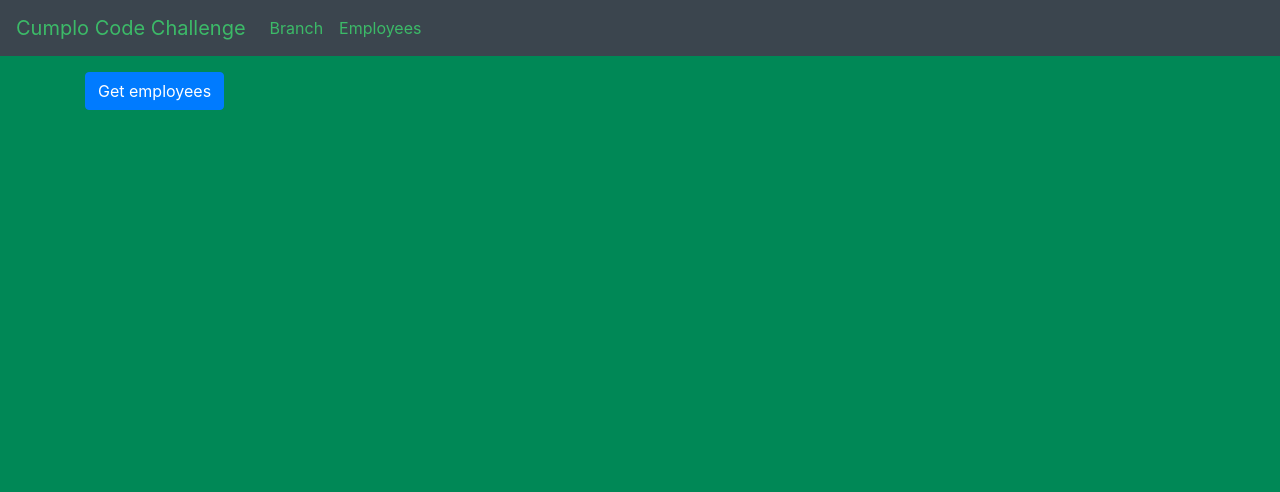
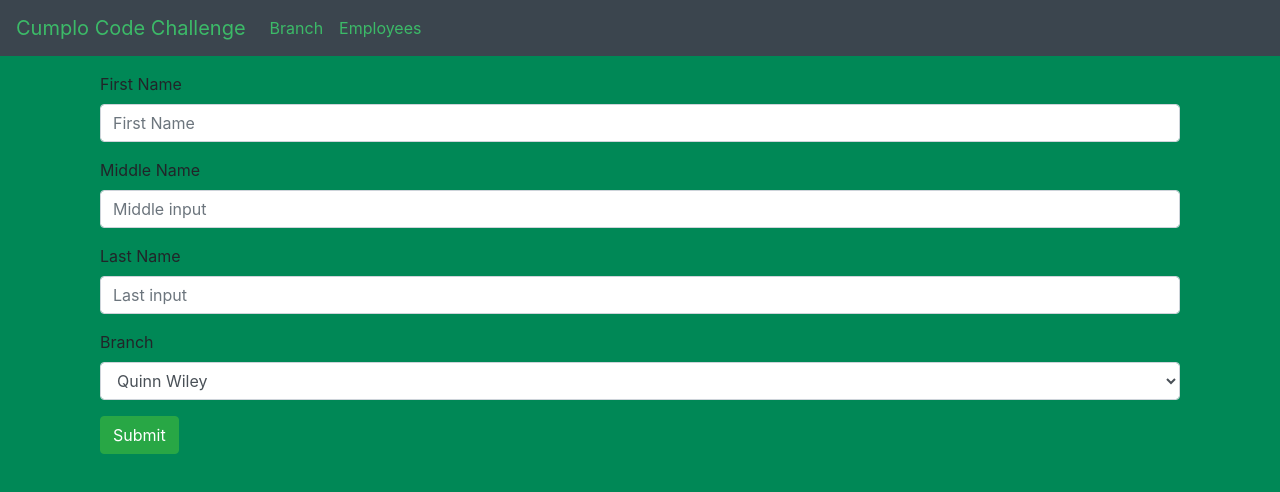
Before and after one commit to IsaiasAntonio/cumplo-code-challenge, a React (Create React App) app: page /employees in a window 1280 px wide. Shown: the top 492 px of the page. Built offline with nearby package versions, Linux system fonts and the light colour scheme.

Commit message:
[NEW] Submit Employee info, instal material UI

```diff
--- a/package.json
+++ b/package.json
@@ -3,6 +3,7 @@
   "version": "0.1.0",
   "private": true,
   "dependencies": {
+    "@material-ui/core": "^4.11.0",
     "@testing-library/jest-dom": "^5.11.6",
     "@testing-library/react": "^11.2.2",
     "@testing-library/user-event": "^12.2.2",
--- a/src/Components/Branch/branch.jsx
+++ b/src/Components/Branch/branch.jsx
@@ -21,6 +21,9 @@ const Branch = () => {
                         <th scope="col">ID</th>
                         <th scope="col">Name</th>
                         <th scope="col">Bank</th>
+                        <th scope="col">
+                                Info
+                        </th>
                     </tr>
                 </thead>
                 <tbody>
@@ -31,6 +34,7 @@ const Branch = () => {
                                 <td>{values.id}</td>
                                 <td>{values.name}</td>
                                 <td>{values.bank}</td>
+                                <td><button className="btn btn-success">See Info</button></td>
                             </tr>
                         )
 
--- a/src/Components/Employees/employes.jsx
+++ b/src/Components/Employees/employes.jsx
@@ -1,48 +1,103 @@
 import React, { useState } from 'react';
-import axios from 'axios';
+import { createEmployee } from '../../utils/methods';
 
 const Employees = () => {
-    const [ infoEmployees, setEmployees ] = useState({});
-    const [ ifNext, setNext ] = useState(false);
-    const [ count, setCount ] = useState(2);
+    const branchValues = [
+        {
+            "id": 1,
+            "name": "Quinn Wiley",
+            "bank": 4
+        },
+        {
+            "id": 2,
+            "name": "Josiah Montgomery",
+            "bank": 2
+        },
+        {
+            "id": 3,
+            "name": "Hedley Todd",
+            "bank": 2
+        },
+        {
+            "id": 4,
+            "name": "Victor Boone",
+            "bank": 4
+        }
+    ];
 
-    const getEmployeesData = () => {
-        axios.get('https://tryouts-cumplo.herokuapp.com/employees/').then(res => {
-            const emp = res.data;
-            if(res.data.next !== null) {
-                setNext(true);
-            } else {
-                setNext(false);
-            }
-            console.log(emp);
-            setEmployees(emp);
+    const [ formValues, setFormValues ] = useState({
+        name: "",
+        middle_name: "",
+        last_name: "",
+        branch: 0
+    });
+
+    const onFormChange = (e) => {
+        setFormValues({
+            ...formValues,
+            [e.target.name]: e.target.value,
         })
     }
 
-    const getEmployeesDataNext = () => {
-        setCount(count + 1)
-        console.log(count);
-        axios.get(`https://tryouts-cumplo.herokuapp.com/employees/?page=${count}`).then(res => {
-            const emp = res.data;
-            if(res.data.next !== null) {
-                console.log(res.data.next);
-                setNext(true);
-            } else {
-                setNext(false);
-            }
-            console.log(emp);
-            setEmployees(emp);
-        })
+    const sendData = (evt) => {
+        evt.preventDefault();
+        const { name, middle_name, last_name, branch } = formValues;
+        let valueObj = {
+            "name": name,
+            "middle_name": middle_name,
+            "last_name": last_name,
+            "branch": branch
+        };
+
+        if( !name || !middle_name || !last_name || !branch ) {
+            console.log("All fields must be filled");
+        } else {
+            createEmployee(valueObj).then(res => {
+                console.log(res);
+                setFormValues({
+                    ...formValues,
+                    [evt.target.name]: "",
+                })
+            }).catch(e => {
+                console.log(e);
+            })
+        }
     }
 
     return (
-        <div>
-            <button type="button" className="btn btn-primary" onClick={getEmployeesData}>Get employees</button>
-            { ifNext ?
-                <button type="button" className="btn btn-primary" onClick={getEmployeesDataNext}>next</button>
-                : ""
+        <div className="container">
+            <form onChange={onFormChange} onSubmit={(event) => sendData(event)} >
+                <div className="form-group">
+                    <label>First Name</label>
+                    <input name="name" className="form-control" type="text" placeholder="First Name" />
+                </div>
+                <div className="form-group">
+                    <label>Middle Name</label>
+                    <input name="middle_name" className="form-control" type="text" placeholder="Middle input" />
+                </div>
+                <div className="form-group">
+                    <label>Last Name</label>
+                    <input name="last_name" className="form-control" type="text" placeholder="Last input" />
+                </div>
+                <div className="form-group">
+                    <label>Branch</label>
+                    <select name="branch" className="form-control">
+                        <option value="0" disabled>Select a Branch</option>
+                        {
+                            branchValues.map((values) => {
+                                return (
+                                    <option key={values.id} value={values.id}>{values.name}</option>
+                                )
 
-            }
+                            })
+                        }
+                    </select>
+                </div>
+                <div>
+                    <button type="submit" className="btn btn-success">Submit</button>
+                </div>
+            </form>
+
         </div>
     );
 }
```
Also changed, not shown: 1 other file (tests, documents, lock files or other folders).
